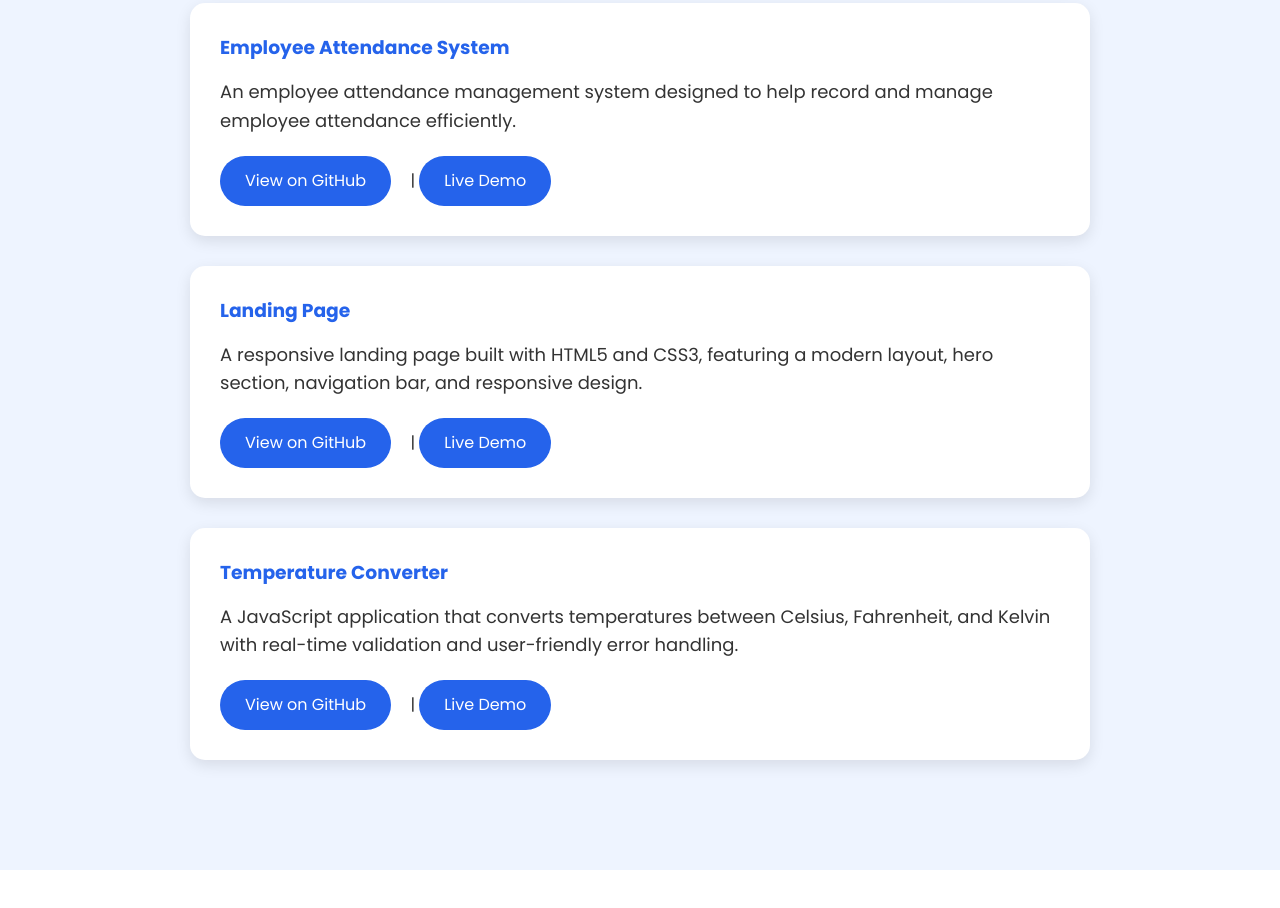
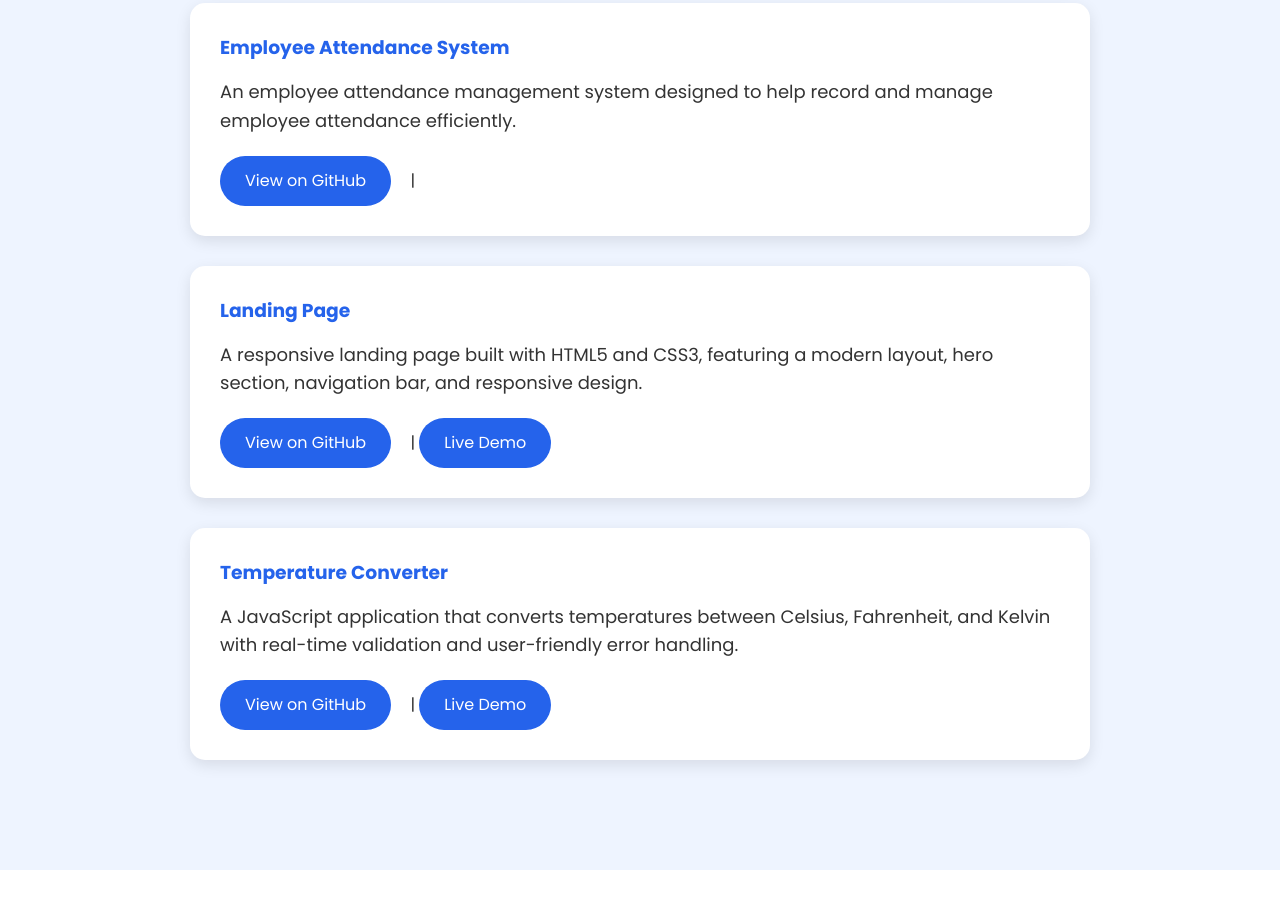
Before and after one commit to Faith-254-UI/Personal-Portfolio, a plain HTML site: page index.html in a window 1280 px wide. Shown: the part 2101-3009 px from the top of the page. Drawn offline with Linux system fonts and the light colour scheme.

Commit message:
Update index.html

```diff
--- a/index.html
+++ b/index.html
@@ -79,7 +79,6 @@
                <h3>Employee Attendance System</h3>
                <p>An employee attendance management system designed to help record and manage employee attendance efficiently.</p>
                <a href="https://github.com/Faith-254-UI/employee-attendance-system" target="_blank">View on GitHub</a> |
-               <a href="https://faith-254-ui.github.io/employee-attendance-system/" target="_blank">Live Demo</a>
 
            </div>
 
```
